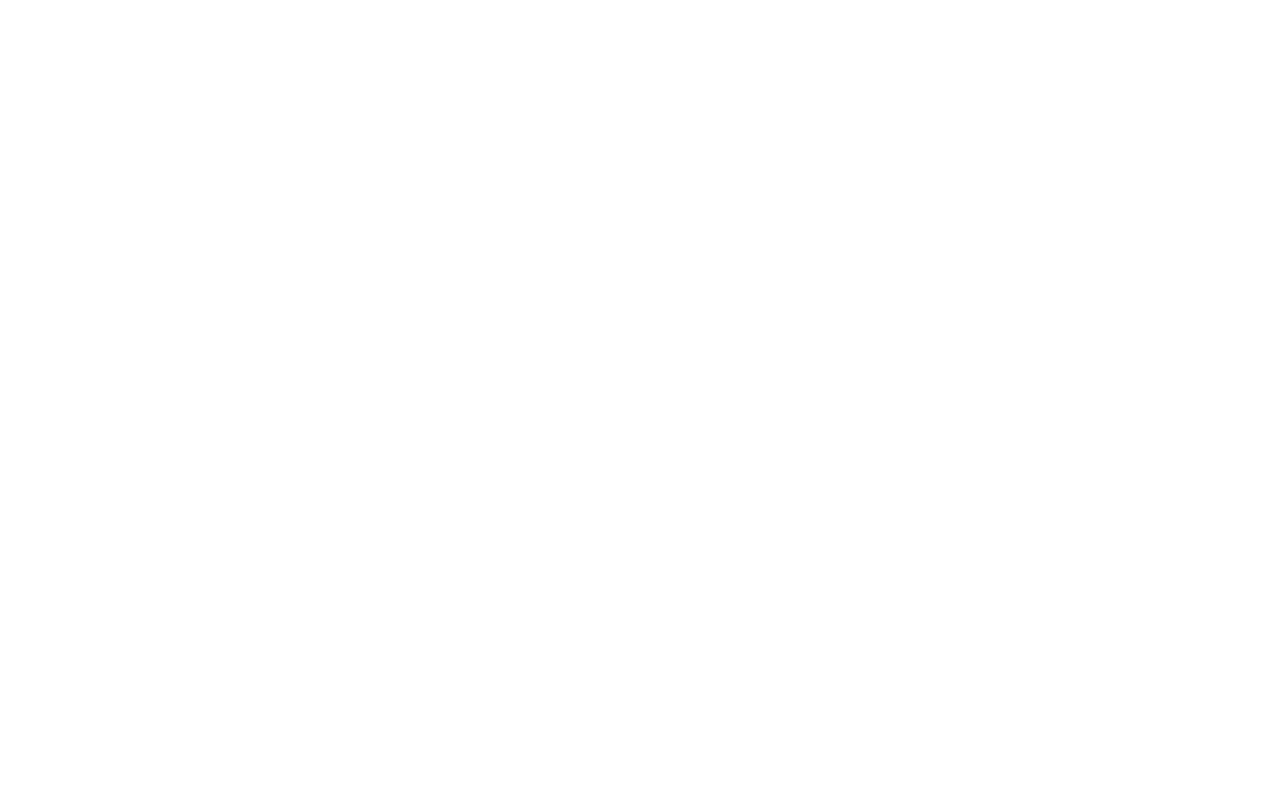
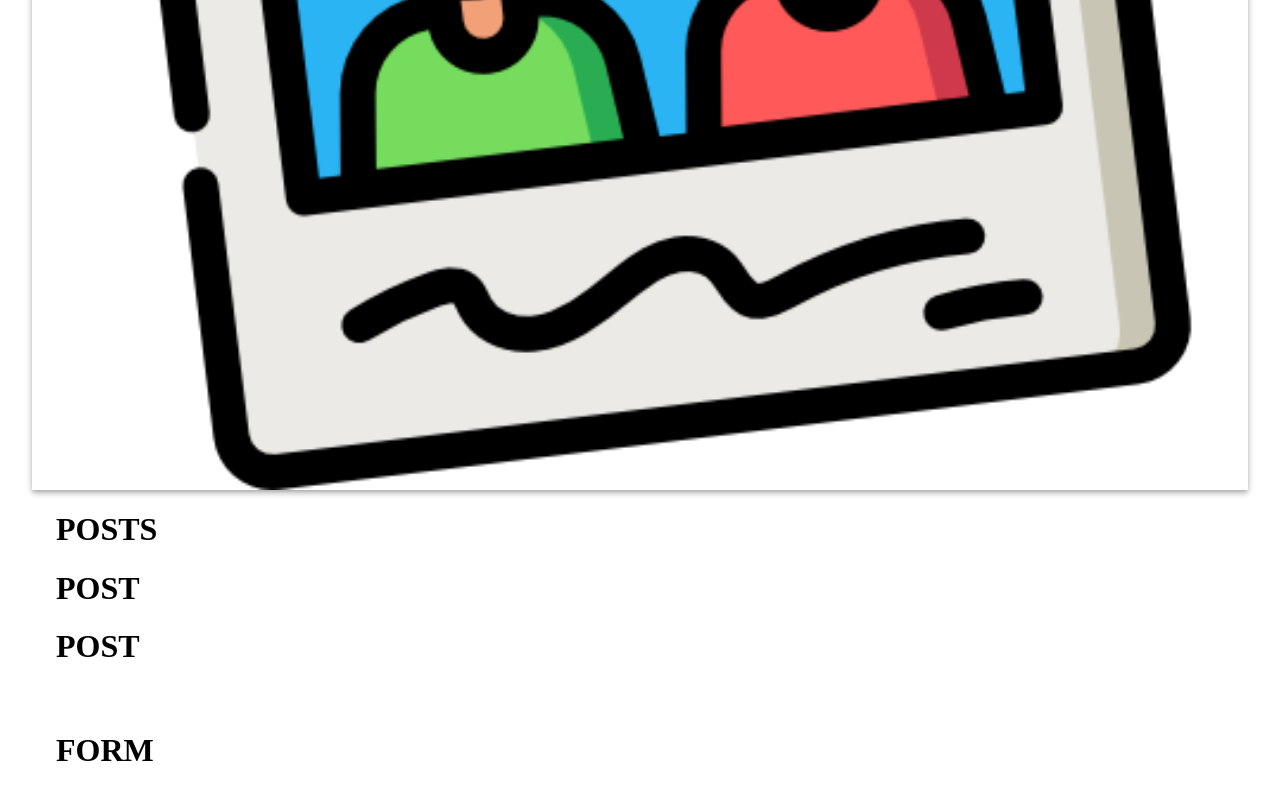
Before and after one commit to lastrebel/memories_project, a React (Create React App) app in the folder client/: page / in a window 1280 px wide. Shown: the part 806-1606 px from the top of the page. Before the commit the page ends 800 px from the top, so only its background shows below. Built offline with nearby package versions, Linux system fonts and the light colour scheme.

Commit message:
New Folder structer

```diff
--- a/client/src/App.js
+++ b/client/src/App.js
@@ -1,10 +1,30 @@
 import React from "react";
+import { Container, AppBar, Typography, Grow, Grid } from '@material-ui/core'
+
+import Post from './components/Posts/Posts'
+import Form from './components/Form/Form'
+import memories from './images/memories.png'
 
 const App = () => {
     return (
-        <div>
-            <h1>App</h1>
-        </div>
+        <Container maxwidth="lg">
+            <AppBar position="static" color="inherit">
+                <Typography variant="h2" align="center" >Memories</Typography>
+                <img src={memories} alt="memories" heigth="60" />
+            </AppBar>
+            <Grow in>
+                <Container>
+                    <Grid container justify="space-between" alignItems="stretch" spacing={3}>
+                        <Grid item xs={12} xm={7}>
+                            <Post />
+                        </Grid>
+                        <Grid item xs={12} xm={4}>
+                            <Form />
+                        </Grid>
+                    </Grid>
+                </Container>
+            </Grow>
+        </Container>
     )
 }
 
--- /dev/null
+++ b/client/src/components/Form/Form.js
@@ -0,0 +1,9 @@
+import React from "react";
+
+const Form = () => {
+    return (
+        <h1>FORM</h1>
+    );
+}
+
+export default Form;
--- /dev/null
+++ b/client/src/components/Posts/Post/Post.js
@@ -0,0 +1,9 @@
+import React from "react";
+
+const Post = () => {
+    return (
+        <h1>POST</h1>
+    );
+}
+
+export default Post;
--- /dev/null
+++ b/client/src/components/Posts/Posts.js
@@ -0,0 +1,14 @@
+import React from "react";
+import Post from './Post/Post'
+
+const Posts = () => {
+    return (
+        <>
+        <h1>POSTS</h1>
+        <Post />
+        <Post />
+        </>
+    );
+}
+
+export default Posts;
```
Also changed, not shown: client/src/components/Form/styles.js (added), client/src/components/Posts/Post/styles.js (added), client/src/components/Posts/styles.js (added), client/src/images/memories.png (added).
